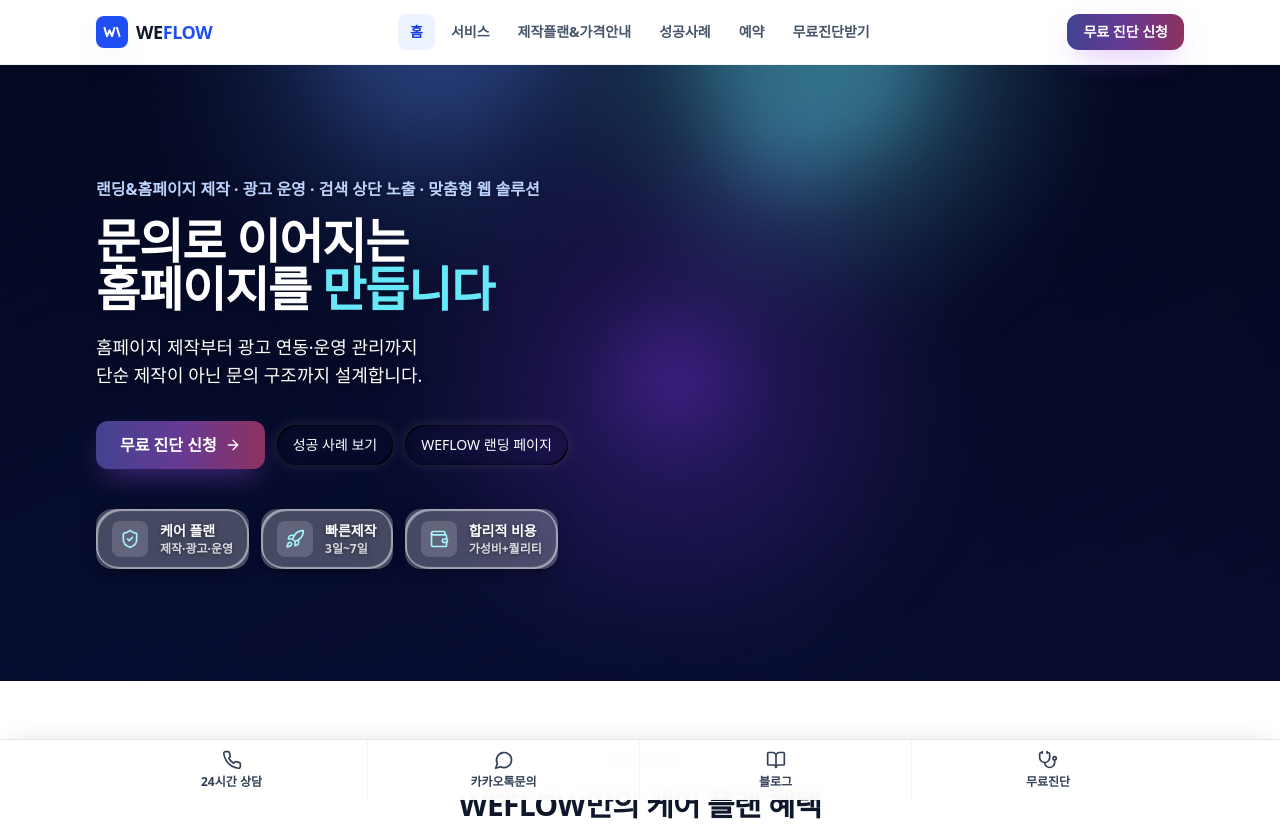
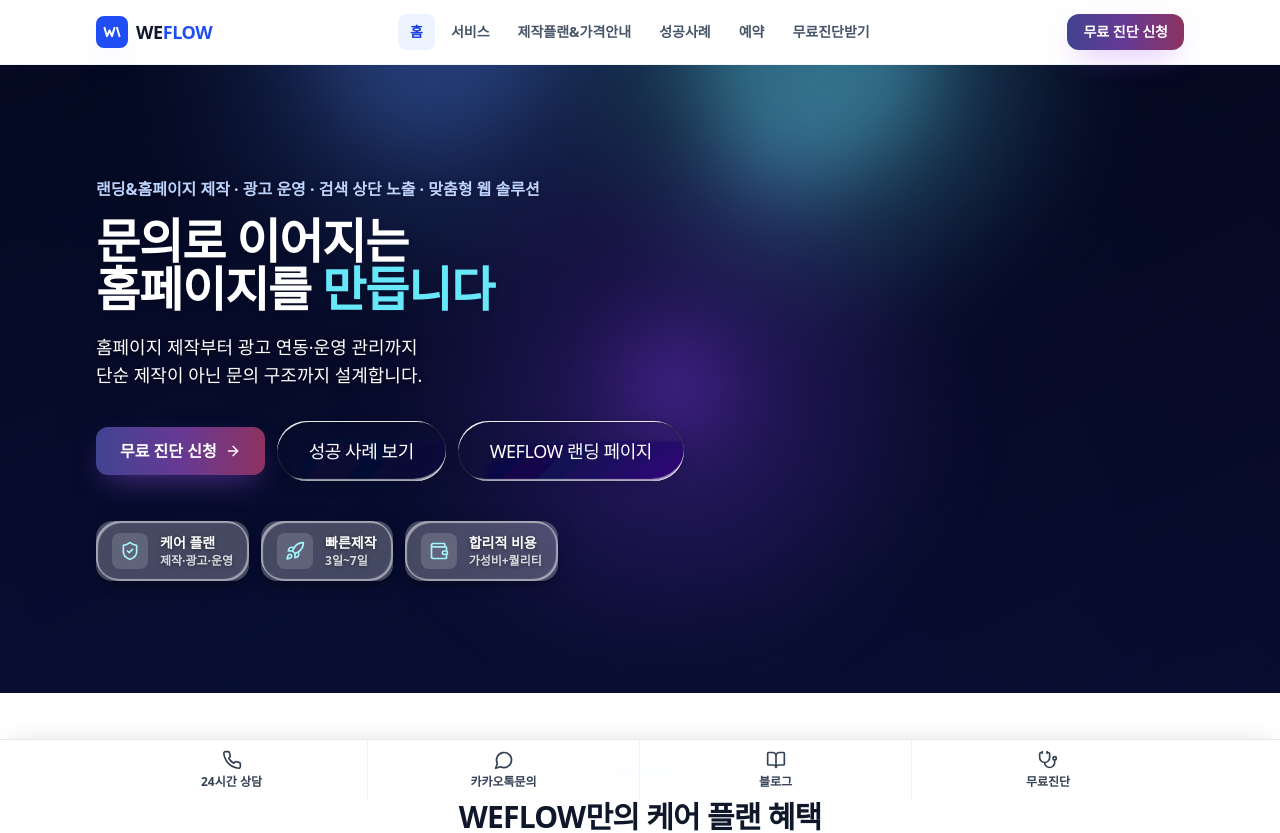
Before and after one commit to zaewc/weflow, a Next.js app: page / in a window 1280 px wide. Shown: the top 833 px of the page. Built offline with nearby package versions, Linux system fonts and the light colour scheme; a web font is replaced by a local one.

Commit message:
feat(home): use Apple Tahoe GlassButton for hero liquid-glass buttons

```diff
--- a/src/components/home/Hero.tsx
+++ b/src/components/home/Hero.tsx
@@ -5,7 +5,7 @@ import { useRouter } from "next/navigation";
 import { ArrowRight, Rocket, ShieldCheck, Wallet } from "lucide-react";
 import { BackgroundGradientAnimation } from "@/components/ui/background-gradient-animation";
 import { GlassEffect } from "@/components/ui/liquid-glass";
-import { LiquidButton } from "@/components/ui/liquid-glass-button";
+import { GlassButton } from "@/components/ui/apple-tahoe-liquid-glass-button";
 
 const BADGES = [
   { Icon: ShieldCheck, title: "케어 플랜", desc: "제작·광고·운영" },
@@ -60,20 +60,20 @@ export default function Hero() {
           <Link href="/diagnosis" className="btn-primary">
             무료 진단 신청 <ArrowRight className="h-4 w-4" />
           </Link>
-          <LiquidButton
+          <GlassButton
             size="lg"
-            className="text-white"
+            contentClassName="!text-white"
             onClick={() => router.push("/cases")}
           >
             성공 사례 보기
-          </LiquidButton>
-          <LiquidButton
+          </GlassButton>
+          <GlassButton
             size="lg"
-            className="text-white"
+            contentClassName="!text-white"
             onClick={() => router.push("/landing")}
           >
             WEFLOW 랜딩 페이지
-          </LiquidButton>
+          </GlassButton>
         </div>
 
         <div className="mt-10 flex flex-wrap gap-3">
```
